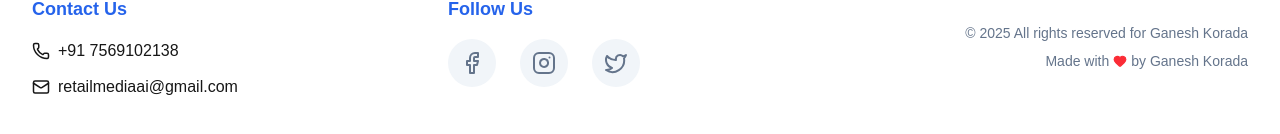
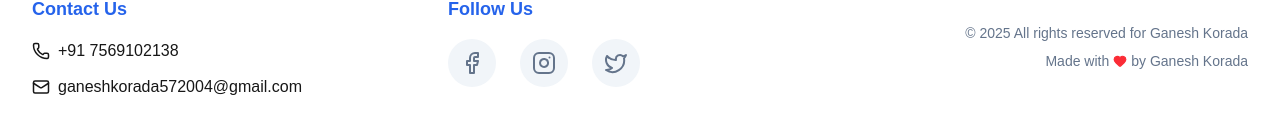
Before and after one commit to ganesh572004/RetailMediaAI, a Next.js app: page / in a window 1280 px wide. Shown: the part 958-1092 px from the top of the page. Built offline with nearby package versions, Linux system fonts and the light colour scheme; no server answers.

Commit message:
Update contact email in footer

```diff
--- a/src/components/Footer.tsx
+++ b/src/components/Footer.tsx
@@ -19,11 +19,11 @@ export const Footer = () => {
                 <span>+91 7569102138</span>
               </a>
               <a
-                href="mailto:retailmediaai@gmail.com"
+                href="mailto:ganeshkorada572004@gmail.com"
                 className="flex items-center space-x-2 hover:text-primary transition-colors"
               >
                 <Mail size={18} />
-                <span>retailmediaai@gmail.com</span>
+                <span>ganeshkorada572004@gmail.com</span>
               </a>
             </div>
           </div>
```
